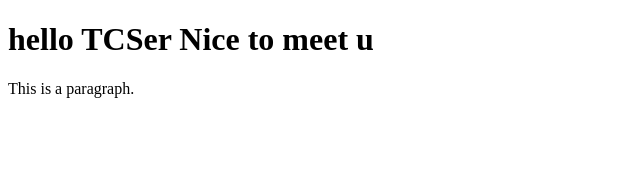
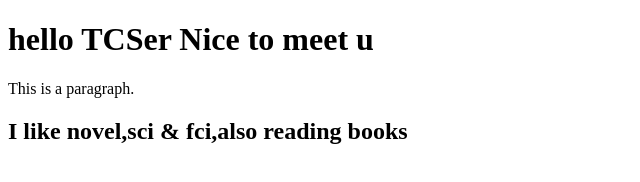
Before and after one commit to shubhamgupta786/demo_tutorial, a plain HTML site: page index.html in a window 1280 px wide. Shown: the whole page, without its empty margins (0-640 px from the left). Drawn offline with Linux system fonts and the light colour scheme.

Commit message:
update hobbies

```diff
--- a/index.html
+++ b/index.html
@@ -8,6 +8,7 @@
 
 <h1>hello TCSer Nice to meet u</h1>
 <p>This is a paragraph.</p>
+<h2>I like novel,sci & fci,also reading books</h2>
 
 </body>
 </html>
```
